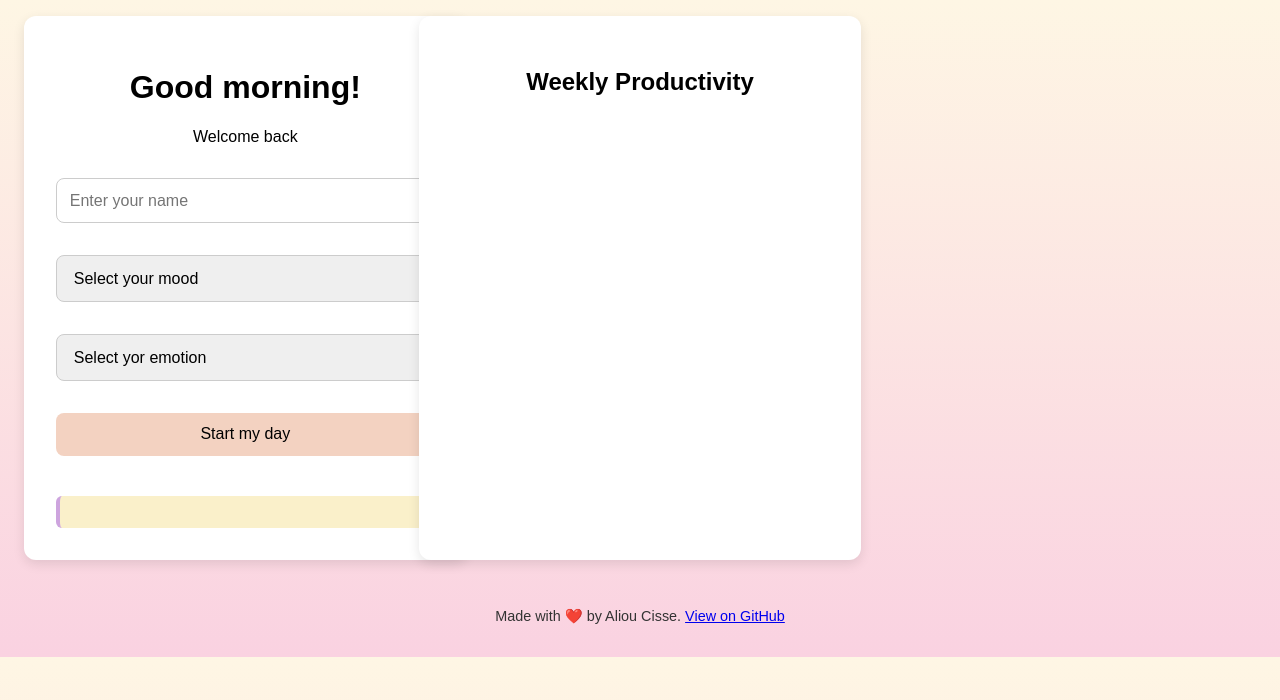
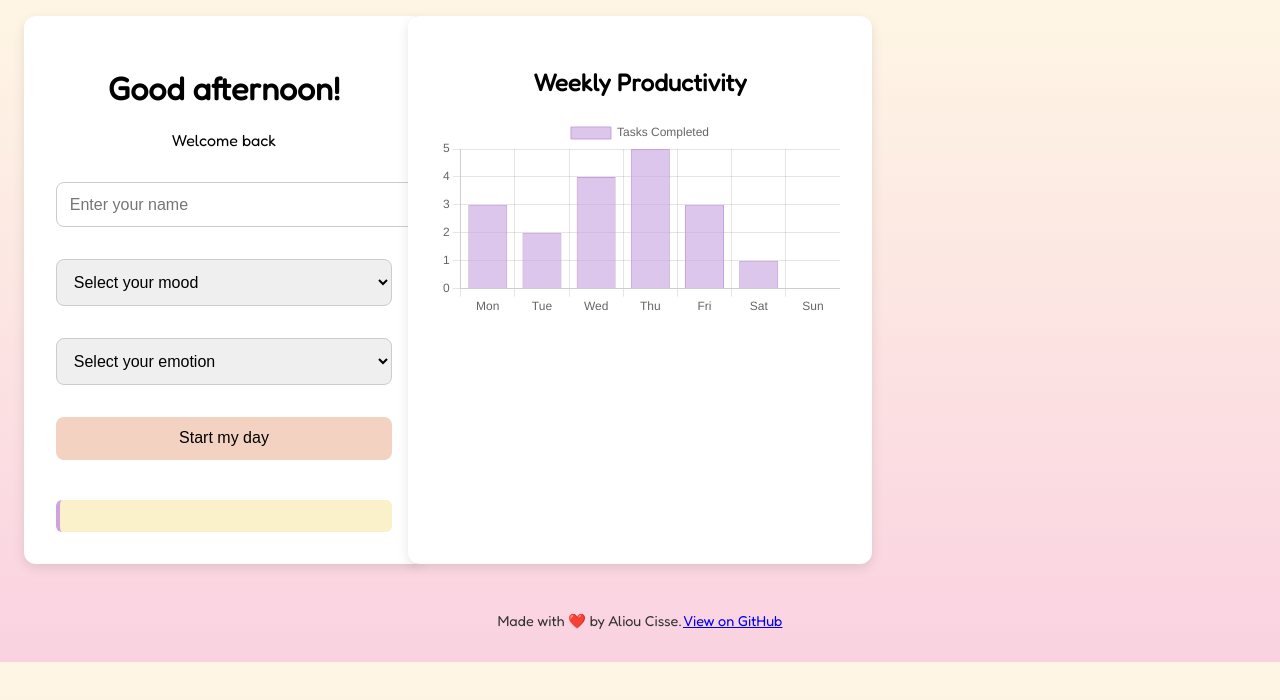
Before and after one commit to BigFuAl/first-project, a website: page smart-daily-dashboard/index.html in a window 1280 px wide. Drawn offline with nearby package versions, Linux system fonts and the light colour scheme.

Commit message:
feat: include Chart.js and chart logic

```diff
--- a/smart-daily-dashboard/index.html
+++ b/smart-daily-dashboard/index.html
@@ -6,13 +6,14 @@
     <title>Smart Daily Dashboard</title>
     <link rel="stylesheet" href="style.css" />
     <link
-      href="https://fonts.googleapis.com/css2?family-Fredoka&display=swap"
+      href="https://fonts.googleapis.com/css2?family=Fredoka&display=swap"
       rel="stylesheet"
     />
   </head>
 
   <body>
     <div class="container">
+      <!-- 1st card: greeting & inputs -->
       <div class="card">
         <h1>Good morning!</h1>
         <p id="greeting">Welcome back</p>
@@ -28,7 +29,7 @@
         </select>
 
         <select id="emotionSelect">
-          <option value="">Select yor emotion</option>
+          <option value="">Select your emotion</option>
           <option value="anxious">Anxious</option>
           <option value="sad">Sad</option>
           <option value="angry">Angry</option>
@@ -41,12 +42,15 @@
         <div id="adviceArea"></div>
       </div>
 
+      <!-- 2nd card: chart -->
       <div class="card">
         <h2>Weekly Productivity</h2>
-        <canvas id="productivityChart"></canvas>
+        <div style="position:relative; height:200px;">
+          <canvas id="productivityChart"></canvas>
+        </div>
       </div>
+    </div>
 
-    </div>
     <footer>
       <p>
         Made with ❤️ by Aliou Cisse.
@@ -58,6 +62,10 @@
         </a>
       </p>
     </footer>
+
+    <!-- 1️⃣ Load Chart.js first -->
     <script src="https://cdn.jsdelivr.net/npm/chart.js"></script>
+    <!-- 2️⃣ Then your app logic -->
+    <script src="./script.js"></script>
   </body>
 </html>
```
